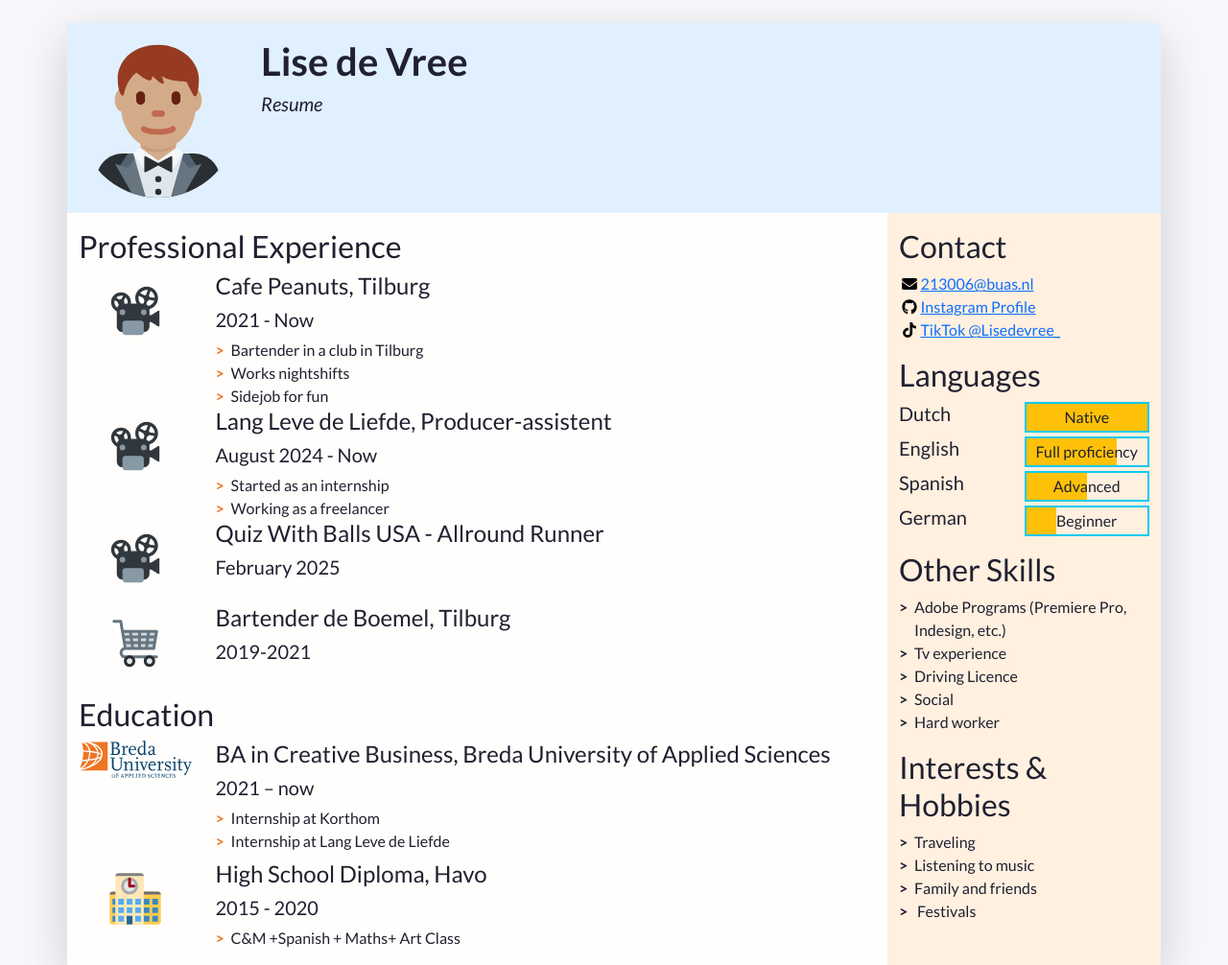
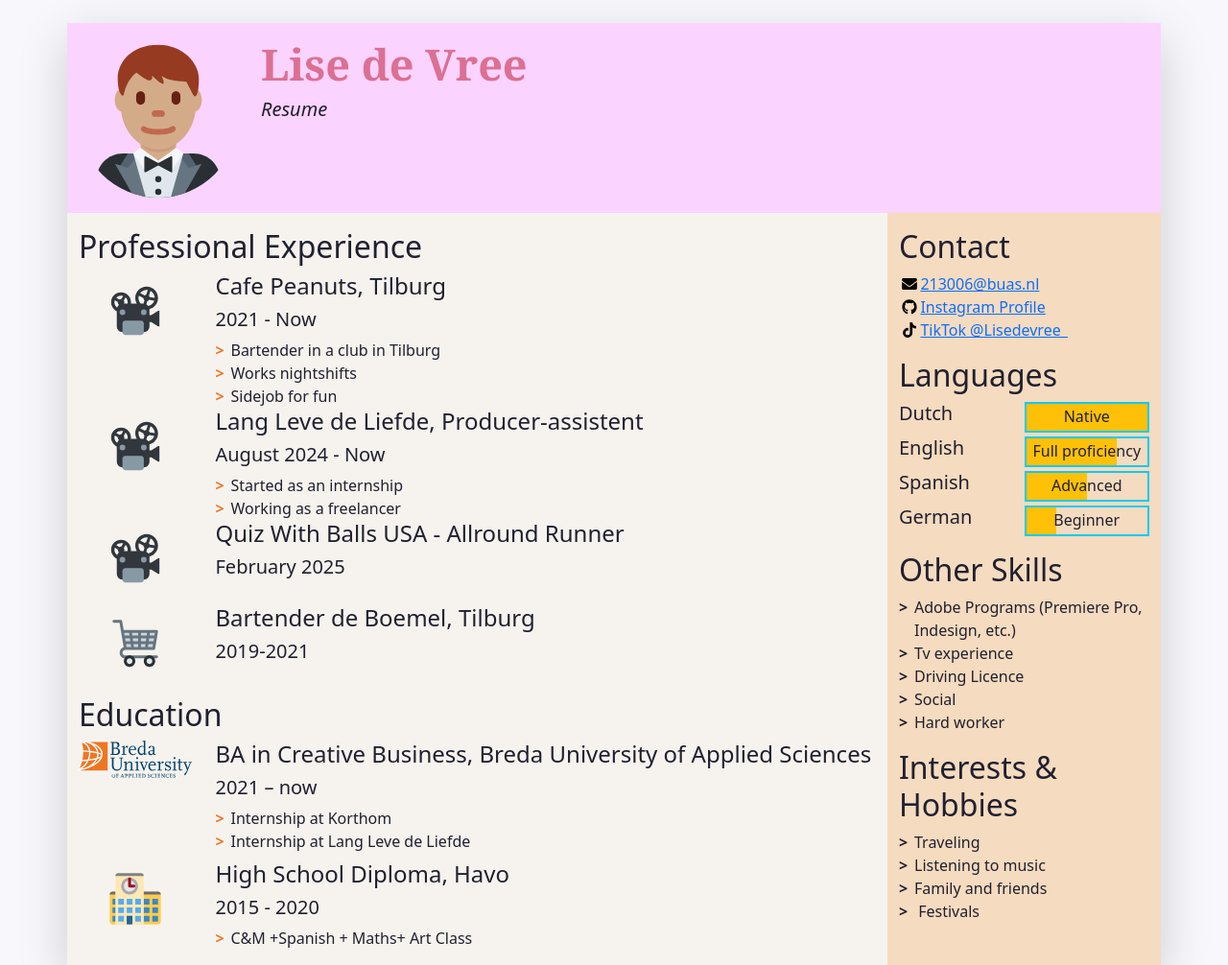
Before and after one commit to lise213006/PRJ4_RETAKE_213006_2425, a plain HTML site: page index.html in a window 1280 px wide. Shown: the top 1006 px of the page at 96% size. Drawn offline with nearby package versions, Linux system fonts and the light colour scheme.

Commit message:
font, colour

```diff
--- a/css/styles.css
+++ b/css/styles.css
@@ -6,7 +6,7 @@
 /* Styles for the body */
 
 body {
-	font-family: Lato, "Open Sans", Roboto, "Segoe UI", "Helvetica Neue", Helvetica, Arial, sans-serif;
+	font-family: Baskerville, "Palatino Linotype", Palatino, "Century Schoolbook L", "Times New Roman", "serif""Open Sans", Roboto, "Segoe UI", "Helvetica Neue", Helvetica, Arial, sans-serif;
 	color: #202030;
 	background-color: #f8f8fc;
 }
@@ -14,17 +14,24 @@ body {
 /* Styles for custom classes in the document. (There are more, try to find them out!) */
 
 .resume-header {
-    background-color: #e0f0ff;
+    background-color: #FBD3FF;
 }
 
 .resume-main {
-	background-color: #fffefc;
+	background-color: #F6F3EE;
 }
 
 .resume-aside {
-	background-color: #fff0e0;
+	background-color: #F5DBBF;
 }
 
+
+.header-content h1 {
+  font-family: Cambria, "Hoefler Text", "Liberation Serif", Times, "Times New Roman", "serif";
+  font-size: 45px;
+  font-weight: bold;
+	color: palevioletred
+}
 /* Styles for lists in the document */
 
 .biography-details li::before, .skill-list li::before {
```
